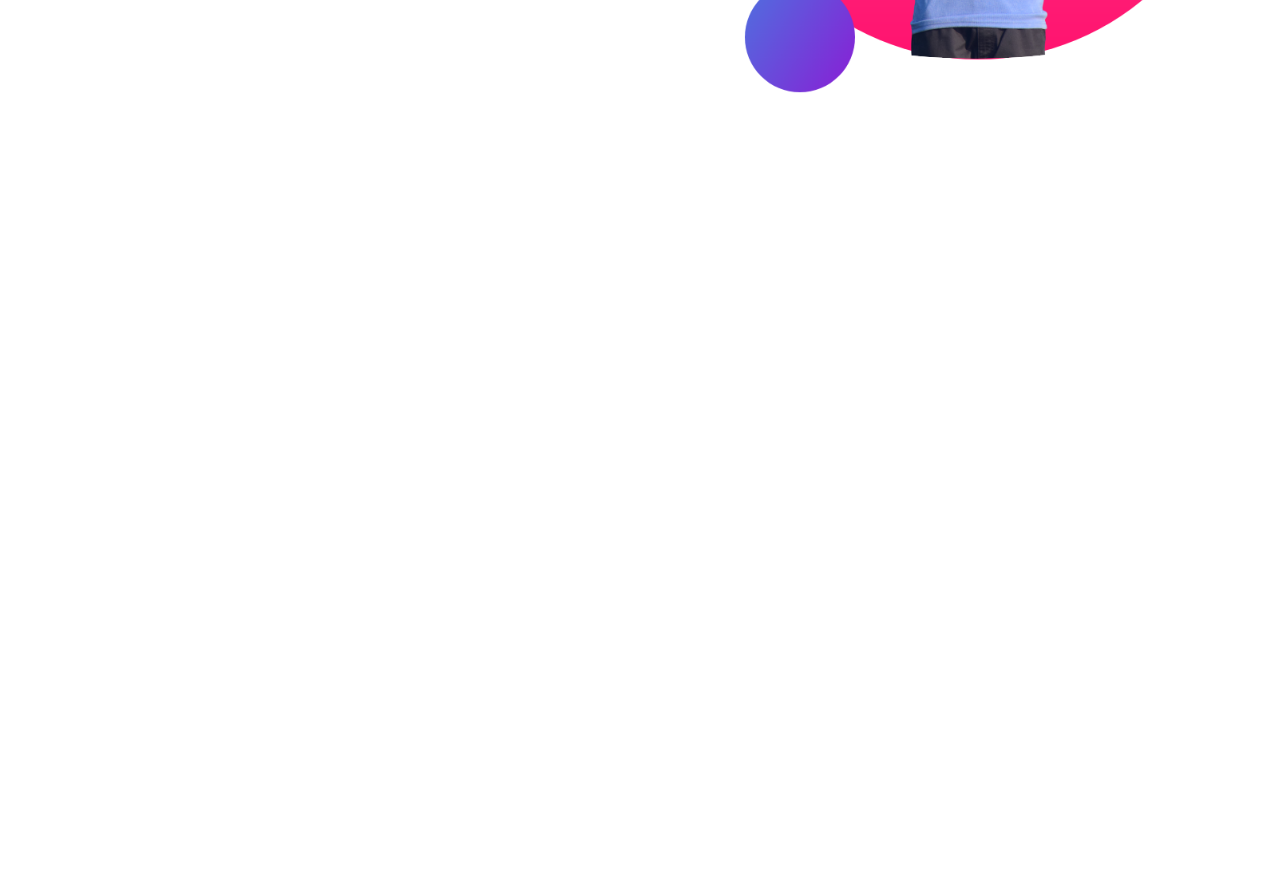
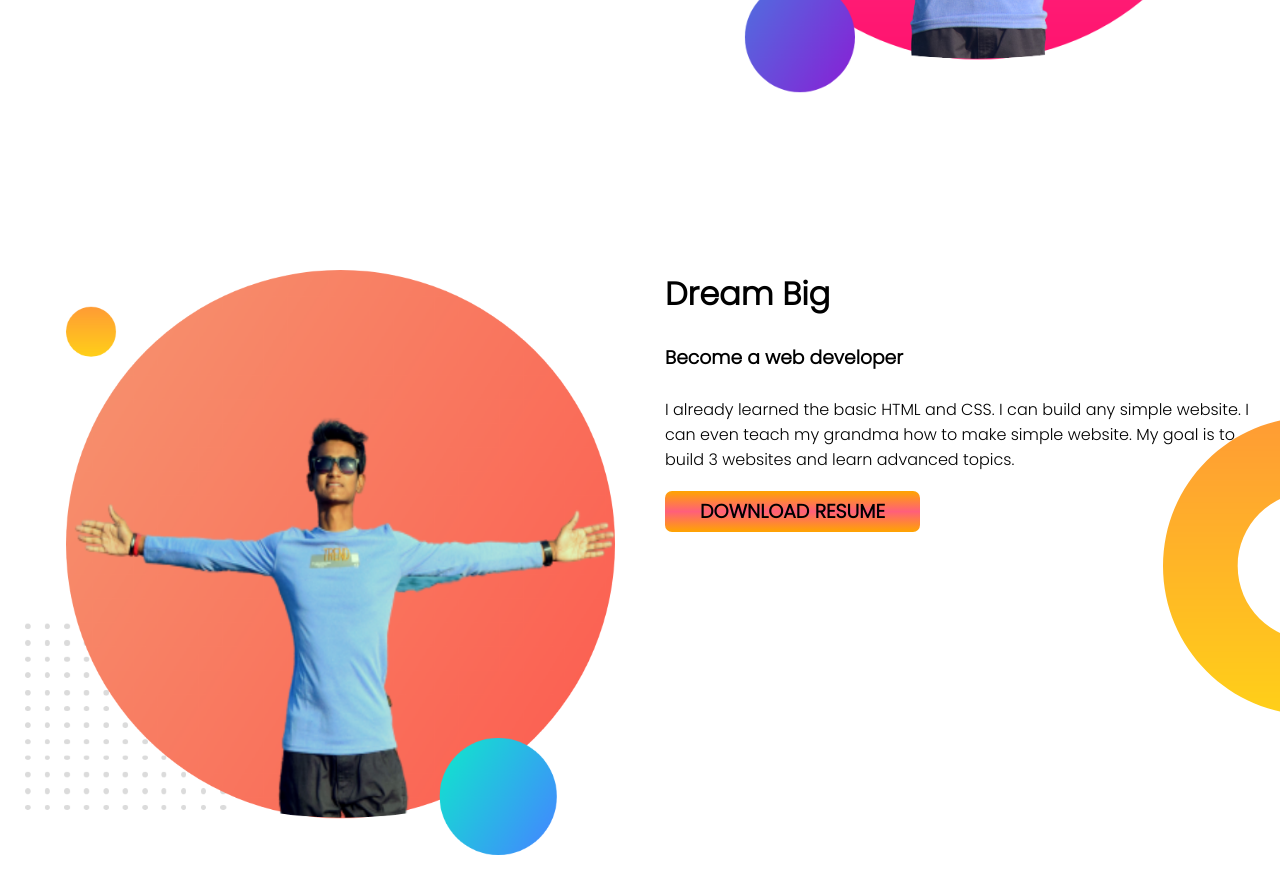
Before and after one commit to afjalopu/afjalopu-portfolio, a plain HTML site: page index.html in a window 1280 px wide. Shown: the part 500-1394 px from the top of the page. Before the commit the page ends 800 px from the top, so only its background shows below. Drawn offline with Linux system fonts and the light colour scheme.

Commit message:
first commit

```diff
--- a/easy.css
+++ b/easy.css
@@ -7,7 +7,6 @@
 body
 {
     font-family: 'Poppins', sans-serif;
-    overflow: hidden;
 }
 h1
 {
@@ -20,6 +19,8 @@ h1 span
 section
 {
     display: flex;
+    margin-bottom: 100px;
+    height: 75%;
 }
 .half-width
 {
@@ -49,3 +50,10 @@ section
     background-repeat: no-repeat;
     padding: 20px 20px;
 }
+
+.big-dream
+{
+    background-image: url(images/dream-bg.png);
+    background-repeat: no-repeat;
+    background-position: right;
+}
--- a/index.html
+++ b/index.html
@@ -14,6 +14,7 @@
 <body>
 
     <section class="top-banner">
+
         <div class="half-width">
                 <h1>Wellcome to</h1>
                 <h1> <span> Aradh Hossain </span> Fantasy</h1>
@@ -32,9 +33,22 @@
                 <img src="images/opu2.png" alt="">
             </div>
 
+    </section>
 
-
+    <section class="big-dream">
+        <div  class="half-width" >
+            <img src="images/opu1.png" alt="">
         </div>
 
+        <div  class="half-width" >
+            <h1> Dream Big </h1> <br>
+            <h3> Become a web developer </h3> <br>
+            <p>
+                I already learned the basic HTML and CSS. I can build any simple website. I can even teach my grandma how to make simple website. My goal is to build 3 websites and learn advanced topics.
+            </p>
+            <br>
+            <a target="_blank" class="link-button" href="">Download Resume</a>
+        </div>
+    </section>
 </body>
 </html>
```
Lines whose indentation alone changed are shown as unchanged.
